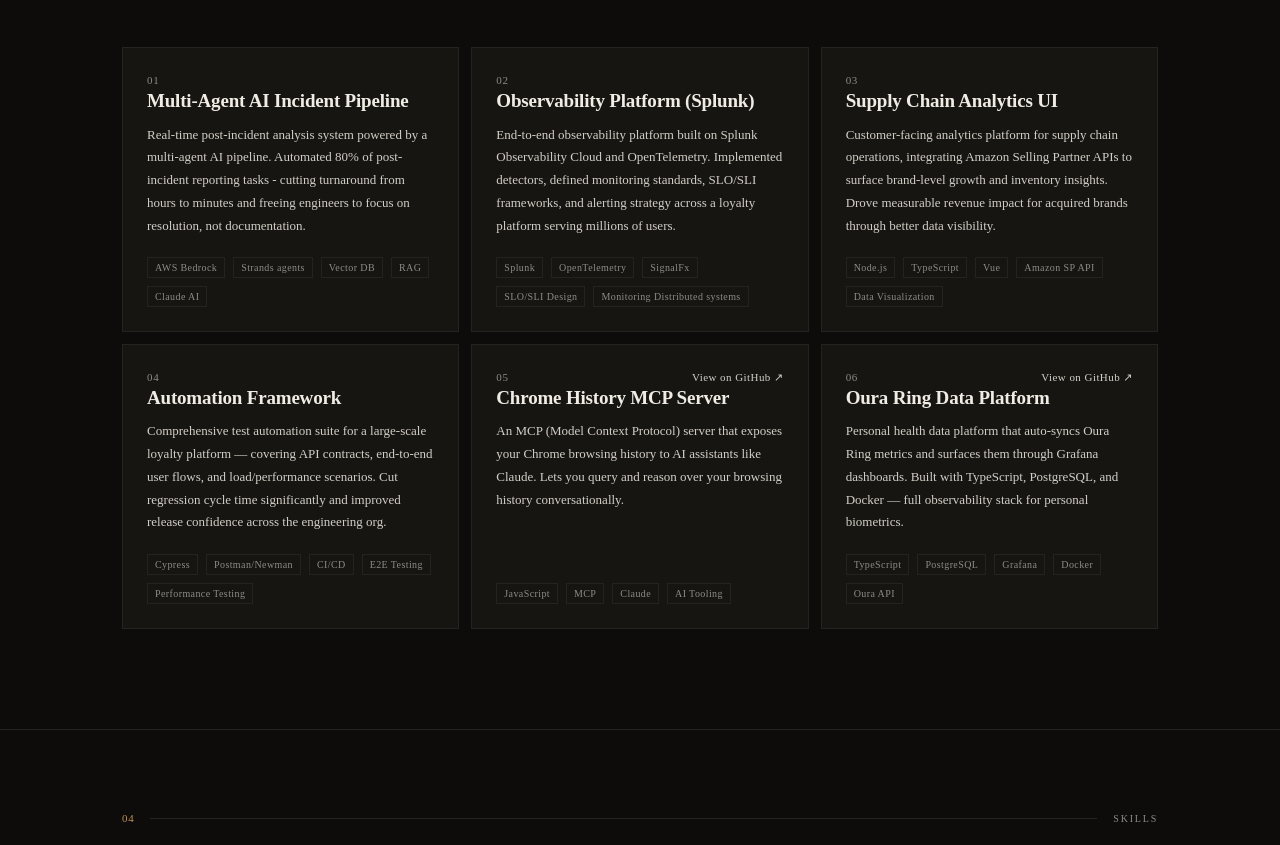
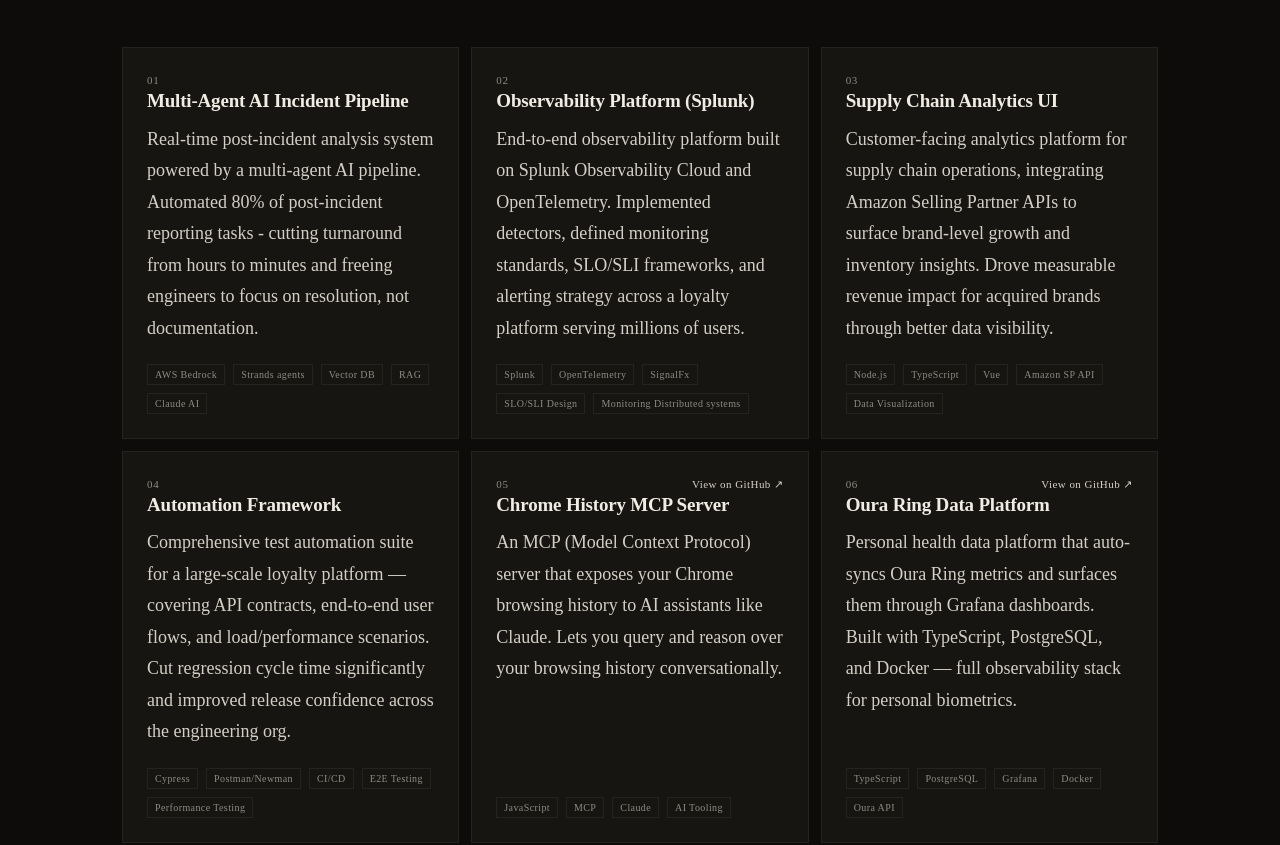
Before and after one commit to ananddharne/personal-portfolio, a Next.js app: page / in a window 1280 px wide. Shown: the part 2880-3725 px from the top of the page. Built offline with nearby package versions, Linux system fonts and the light colour scheme.

Commit message:
fix: increase project card description font size

```diff
--- a/src/components/projects/ProjectCard.tsx
+++ b/src/components/projects/ProjectCard.tsx
@@ -146,7 +146,7 @@
       <p
         style={{
           fontFamily:   'var(--font-sans)',
-          fontSize:     '13px',
+          fontSize:     '18px',
           lineHeight:   1.75,
           color:        'var(--text-muted)',
           marginBottom: '20px',
```
